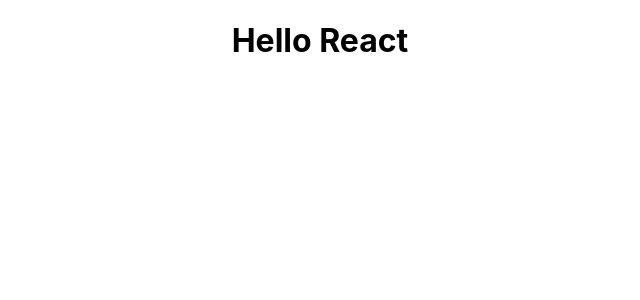
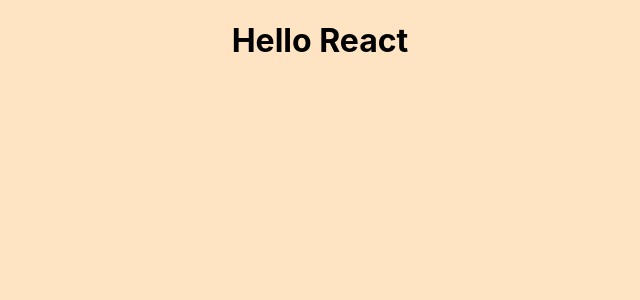
Before and after one commit to lingi524/pomodoro-clock, a React (Create React App) app: page / in a window 1280 px wide. Shown: the top 300 px of the page, without its empty margins (320-960 px from the left). Built offline with nearby package versions, Linux system fonts and the light colour scheme.

Commit message:
Changed background color of body

```diff
--- a/src/App.css
+++ b/src/App.css
@@ -1,3 +1,7 @@
 .App {
   text-align: center;
 }
+
+body {
+  background-color: bisque;
+}
```
